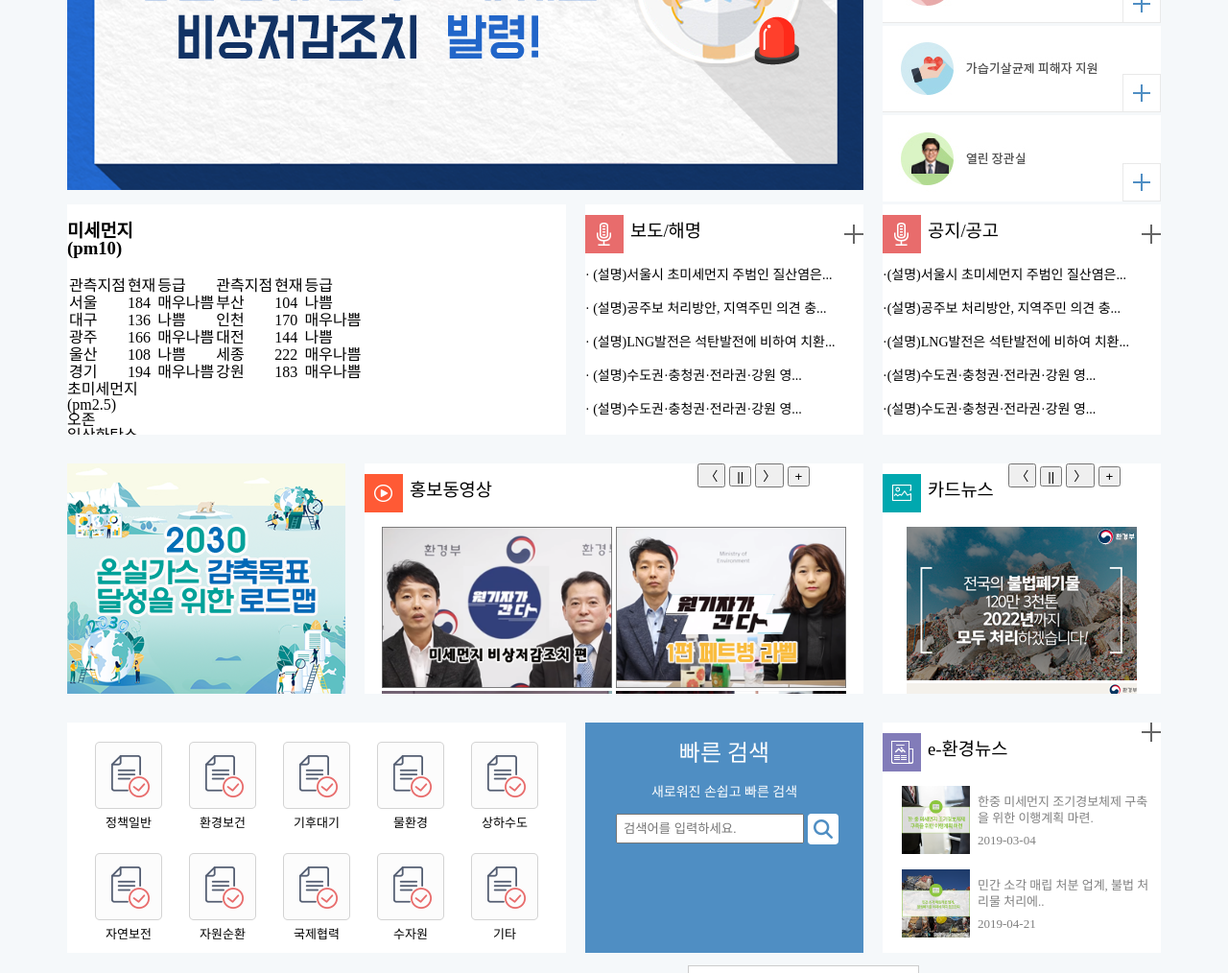
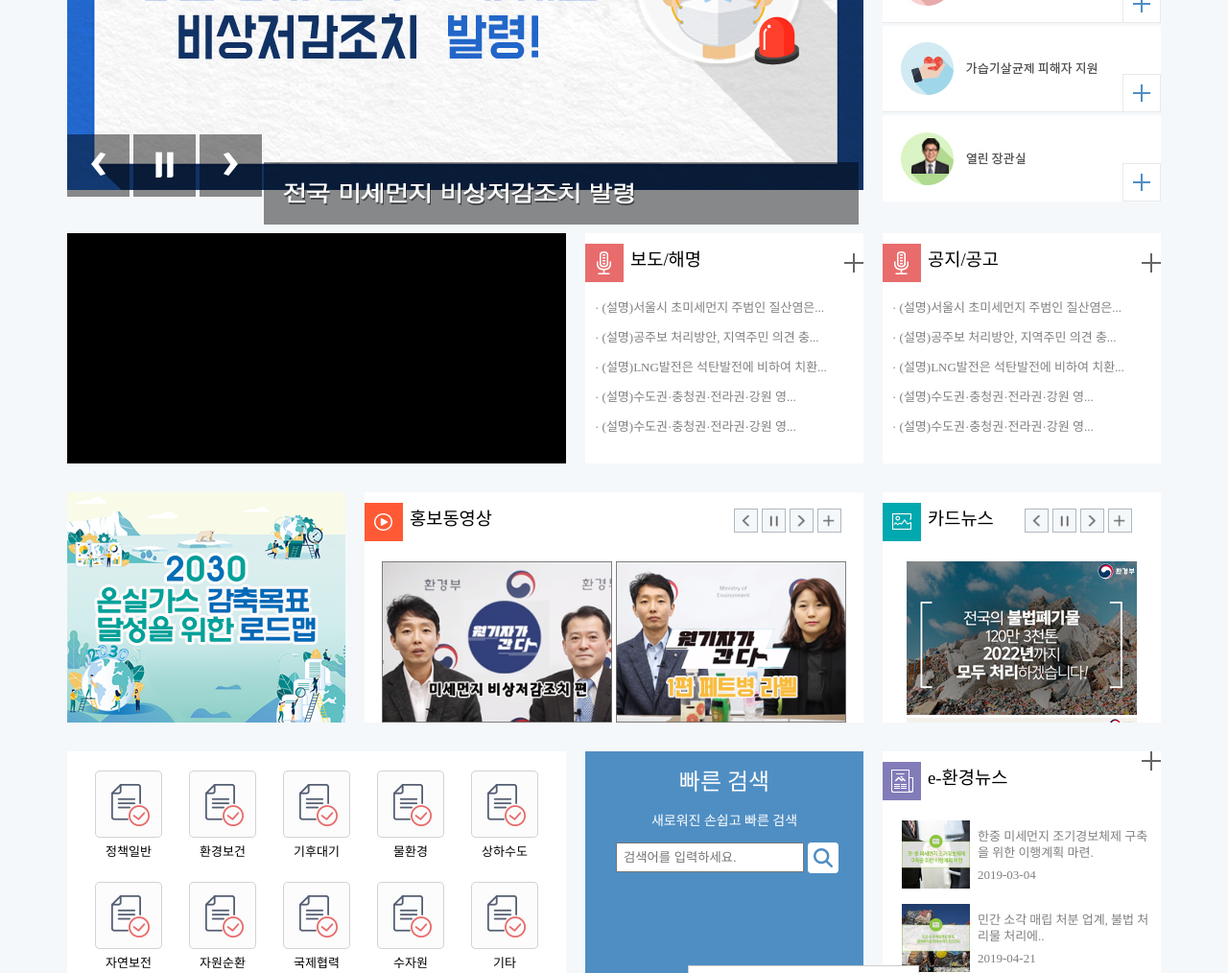
Before and after one commit to yurayo/Environment, a plain HTML site: page index.html in a window 1280 px wide. Shown: the part 460-1474 px from the top of the page at 96% size. Drawn offline with Linux system fonts and the light colour scheme.

Commit message:
vedioContol, 페이지 다듬기

```diff
--- a/css/style.css
+++ b/css/style.css
@@ -163,6 +163,7 @@ border-left:1px solid #b7b0b0;
 }
 
 .sectionInnerWrap {
+    position: relative;
     width: 1140px;
     display: flex;
     background-color: #f5f8fa;
@@ -170,7 +171,43 @@ border-left:1px solid #b7b0b0;
     margin: 0 auto;
 }
 
-.wrap01, .wrap03, .wrap04, .wrap05, .wrap06{
+.control {
+    position: absolute;
+    bottom: 0;
+    z-index: 10;
+    bottom: 8px;
+}
+.control>button{
+    border:none;
+}
+.control>button>span{
+    visibility: hidden;
+}
+.control img {
+    position: relative;
+    bottom: -46px;
+    left: -2px;
+}
+
+#btnPrev, #btnStop, #btnPlay{
+   width:65px; height:65px;
+}
+
+#btnPrev{
+    background: url("../img/banner/left_btn.png") no-repeat;
+
+}
+
+#btnStop{
+    background: url("../img/banner/stop_btn.png") no-repeat;
+}
+
+#btnPlay{
+    background: url("../img/banner/right_btn.png") no-repeat;
+
+}
+
+.wrap01,.wrap02, .wrap03, .wrap04, .wrap05, .wrap06{
     padding-top:30px;
     }
 
@@ -199,6 +236,7 @@ border-left:1px solid #b7b0b0;
 
 
 
+
 /*보도해명*/
 .section01Box{
     width: 290px; height:240px;
@@ -207,13 +245,16 @@ border-left:1px solid #b7b0b0;
 }
 
 .section01Box>ul {
-    line-height: 35px;
-    font-size: 14px;
+    line-height: 31px;
+    font-size: 13px;
+    color: gray;
+    padding-left: 10px;
 }
-.titleWrap{
-    display:flex;
+.titleWrap {
+    display: flex;
+    position: relative;
+    margin-bottom: 6px;
 }
-
 .icon{
     position:relative;
     height:40px;
@@ -228,7 +269,7 @@ border-left:1px solid #b7b0b0;
 }
 
 .iconTitle{
-    width:300px;
+    width: 321px;
     padding-left: 7px;
     font-weight: 500;
 }
@@ -253,6 +294,7 @@ border-left:1px solid #b7b0b0;
 }
 
 .videoList{
+    position: relative;
     width:520px; height:240px;
     margin-right:20px;
     background: white;
@@ -265,7 +307,30 @@ border-left:1px solid #b7b0b0;
     width:240px;
 }
 
+.videoControl {
+    position: relative;
+    right: -17px;
+    top: 17px;
+    height: 25px;
+}
 
+.videoControl button{
+    width:25px; height:25px;
+    border:1px solid #AEB7BF;
+    background-size: 27px 27px;
+}
+.v_left_btn{
+    background: url("../img/videoControl/v_left_btn.png") no-repeat center;
+}
+.v_stop_btn{
+    background: url("../img/videoControl/v_stop_btn.png") no-repeat center;
+}
+.v_right_btn{
+    background: url("../img/videoControl/v_right_btn.png") no-repeat center;
+}
+.v_plus_btn{
+    background: url("../img/videoControl/v_plus_btn.png") no-repeat center;
+}
 
 
 /*카드뉴스*/
@@ -394,7 +459,9 @@ border-left:1px solid #b7b0b0;
 
 
 /*section 05 시작*/
-
+.wrap05_ban01{
+    position:relative;
+}
 .wrap05_ban01 ul {
     display: grid;
     grid-template-columns: 260px 260px;
@@ -413,13 +480,20 @@ background:  gray;
 
 .wrap05_ban01 img{
     padding-left:50px;
+        position: relative;
+    top: 4px;
+    left: -69px;
 }
 
 .wrap05_white{
     background-color: white;
 }
+
 .wrap05_blue{
     background-color: #DCE8F3;
+}
+.padding>img{
+    padding-left: 83px;
 }
 
 .wrap05_ban02 ul {
--- a/index.html
+++ b/index.html
@@ -315,7 +315,18 @@
                     <img src="./img/banner/view01.png" alt="" style="z-index:5">
                     <img src="./img/banner/view02.png" alt="" style="z-index:4">
                     <img src="./img/banner/view03.png" alt="" style="z-index:3">
-
+                </div>
+                <div class="control">
+                    <button id="btnPrev" type="button">
+                        <span>이전 정책홍보배너</span>
+                    </button>
+                    <button id="btnStop" type="button">
+                        <span>정책홍보배너 정지</span>
+                    </button>
+                      <button id="btnPlay" type="button">
+                        <span>정책홍보배너 시작</span>
+                    </button>
+                    <img src="./img/banner/view01_title.png" alt="">
                 </div>
                 <div class="viewRight">
                     <p><img src="./img/viewRight01.jpg" alt=""></p>
@@ -332,7 +343,7 @@
 
                 <section class="sectionInnerWrap wrap02">
 
-                    <div class="realtime_info">
+                    <div class="realtime_info" style="background:black;">
                         <ul class="tabs">
                             <li>
                                 <h3>
@@ -441,11 +452,11 @@
                             <a class="iconPlus"><img src="./img/btn_more.png" alt></a>
                         </div>
                         <ul>
-                            <li>·(설명)서울시 초미세먼지 주범인 질산염은...</li>
-                            <li>·(설명)공주보 처리방안, 지역주민 의견 충...</li>
-                            <li>·(설명)LNG발전은 석탄발전에 비하여 치환...</li>
-                            <li>·(설명)수도권·충청권·전라권·강원 영...</li>
-                            <li>·(설명)수도권·충청권·전라권·강원 영...</li>
+                            <li>· (설명)서울시 초미세먼지 주범인 질산염은...</li>
+                            <li>· (설명)공주보 처리방안, 지역주민 의견 충...</li>
+                            <li>· (설명)LNG발전은 석탄발전에 비하여 치환...</li>
+                            <li>· (설명)수도권·충청권·전라권·강원 영...</li>
+                            <li>· (설명)수도권·충청권·전라권·강원 영...</li>
                         </ul>
                     </div>
 
@@ -469,11 +480,12 @@
                             <img class="icon" src="./img/홍보동영상.png" alt="">
                             <h3 class="iconTitle">홍보동영상</h3>
                             <div class="videoControl">
-                                <button type="button" name="button">〈</button>
-                                <button type="button" name="button">||</button>
-                                <button type="button" name="button">〉</button>
-                                <button type="button" name="button">+</button>
+                               <button type="button" name="button" class="v_left_btn"></button>
+                               <button type="button" name="button" class="v_stop_btn"></button>
+                               <button type="button" name="button" class="v_right_btn"></button>
+                               <button type="button" name="button" class="v_plus_btn"></button>
                             </div>
+
                         </div>
                             <div class="videoImg">
                                 <img src="./img/videoList01.png" alt="">
@@ -487,11 +499,11 @@
                         <div class="titleWrap">
                             <img class="icon" src="./img/카드뉴스.png" alt="">
                             <h3 class="iconTitle" style="width:">카드뉴스</h3>
-                            <div class="videoControl">
-                                <button type="button" name="button">〈</button>
-                                <button type="button" name="button">||</button>
-                                <button type="button" name="button">〉</button>
-                                <button type="button" name="button">+</button>
+                           <div class="videoControl">
+                                <button type="button" name="button" class="v_left_btn"></button>
+                                <button type="button" name="button" class="v_stop_btn"></button>
+                                <button type="button" name="button" class="v_right_btn"></button>
+                                <button type="button" name="button" class="v_plus_btn"></button>
                             </div>
                         </div>
                         <div class="cardNewsImg">
@@ -671,7 +683,14 @@
                                 <li><img src="./img/link/link05.gif" alt=""></li>
                                 <li><img src="./img/link/link06.gif" alt=""></li>
                             </ul>
+
                         </div>
+                          <div class="videoControl">
+                               <button type="button" name="button" class="v_left_btn"></button>
+                               <button type="button" name="button" class="v_stop_btn"></button>
+                               <button type="button" name="button" class="v_right_btn"></button>
+                               <button type="button" name="button" class="v_plus_btn"></button>
+                            </div>
                     </div>
                 </section>
 
```
Also changed, not shown: img/videoControl/v_left_btn.png (added), img/videoControl/v_plus_btn.png (added), img/videoControl/v_right_btn.png (added), img/videoControl/v_stop_btn.png (added).
